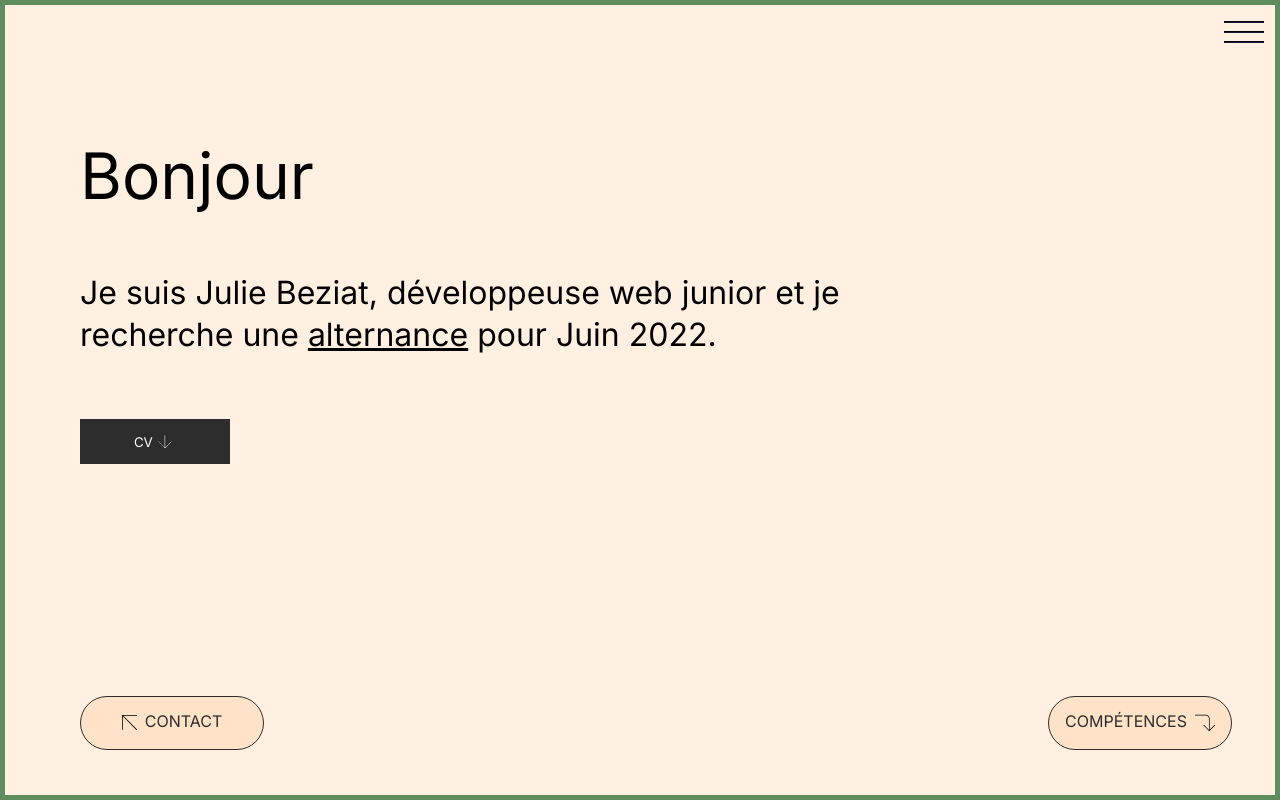
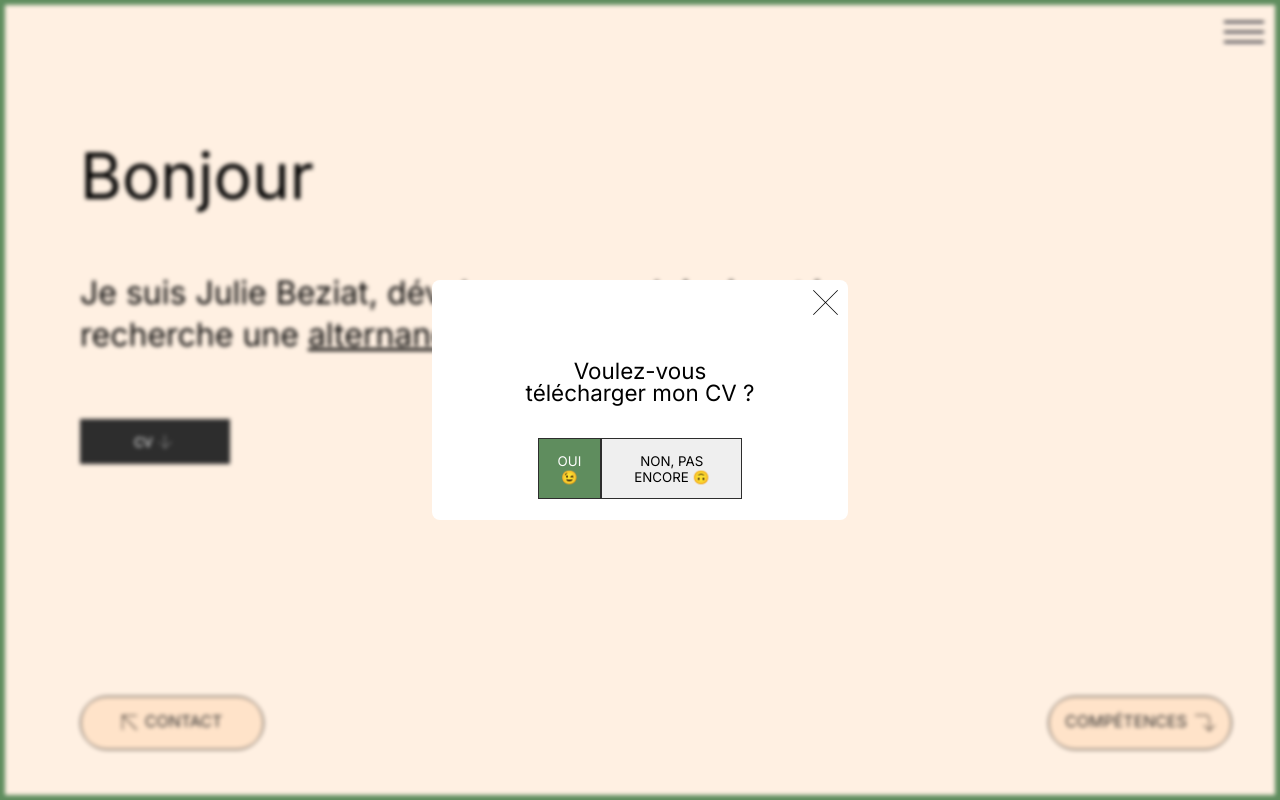
Before and after one commit to juliebeziat/portfolio, a React (Create React App) app: page / in a window 1280 px wide. Built offline with nearby package versions, Linux system fonts and the light colour scheme.

Commit message:
resolve errors

```diff
--- a/src/components/Home/index.js
+++ b/src/components/Home/index.js
@@ -16,7 +16,7 @@ const Home = () => {
         </button>
       </div>
       <DesktopMenu />
-      {/* <ModalCV /> */}
+      <ModalCV />
     </div>
   );
 };
--- a/src/index.js
+++ b/src/index.js
@@ -2,8 +2,8 @@ import React from 'react';
 import ReactDOM from 'react-dom/client';
 import { BrowserRouter } from 'react-router-dom';
 import App from './components/App/App';
-import './style/reset.scss'
-import './style/index.scss'
+import './style/reset.scss';
+import './style/index.scss';
 import reportWebVitals from './reportWebVitals';
 
 const root = ReactDOM.createRoot(document.getElementById('root'));
```
